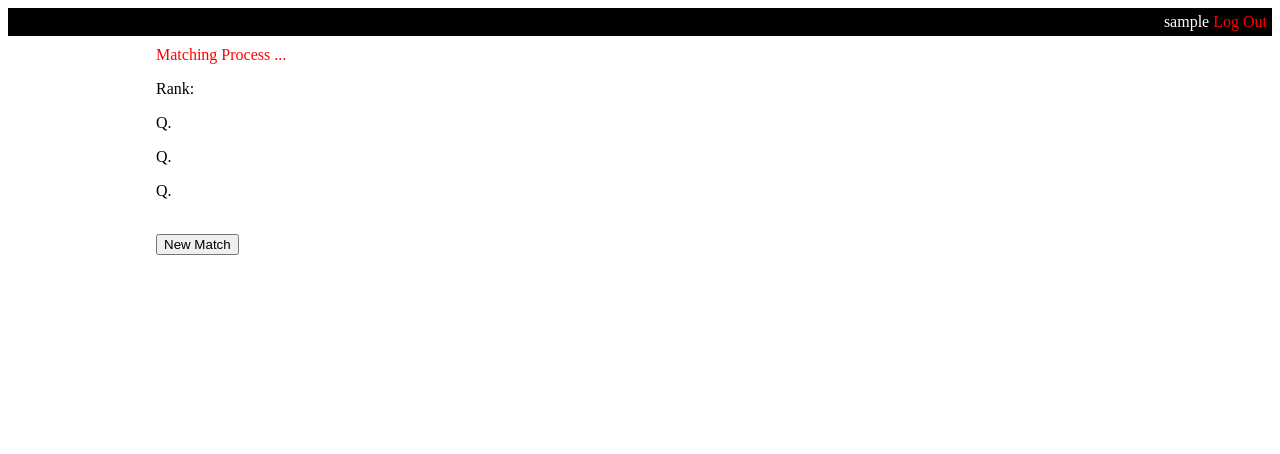
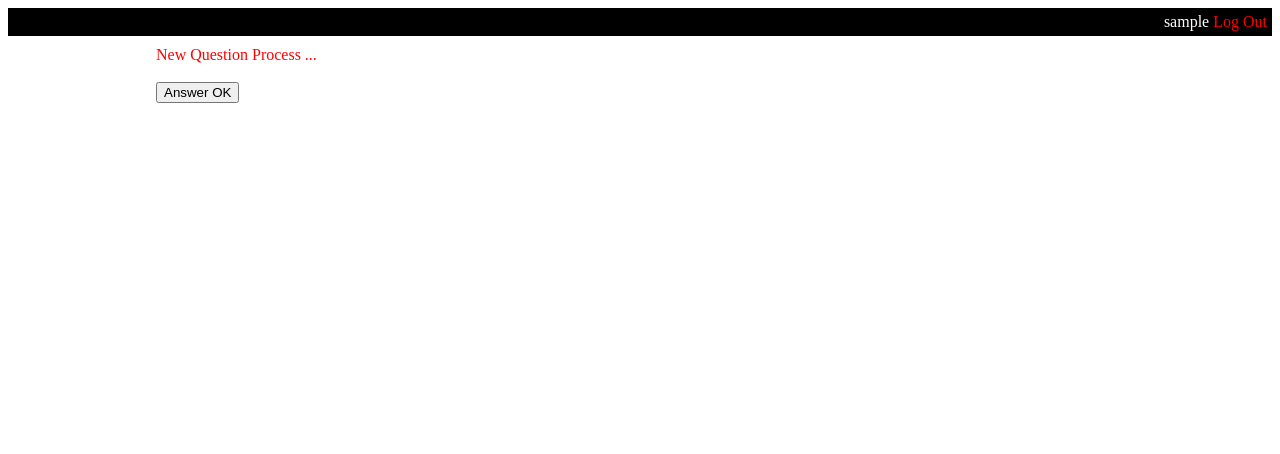
Before and after one commit to exAClior/LWAProj, a Django app: page /question/answer/ in a window 1280 px wide. Shown: the top 454 px of the page. Run offline with Django 3.2, Linux system fonts and the light colour scheme; the visitor is signed in with stand-in values (Sample User, id 1); parts of the project's set-up code (start-up, migrations or seed data) failed here and were passed over.

Commit message:
Update answer.html

```diff
--- a/depot/web/scalica/match/templates/answer.html
+++ b/depot/web/scalica/match/templates/answer.html
@@ -1,14 +1,14 @@
 {% extends "base.html" %}
 {% block content %}
-<a href="/match/">Matching Process ... </a>
-<form action="/match/" method="POST">
-
+<a href="/question/answer/">New Question Process ... </a>
+<form action="/question/answer/" method="POST">
+  {% csrf_token %}
+  {% for usr in users %}
   <input hidden="hidden" name="a{{forloop.counter}}id" type="text" value="{{an.id}}"></input>
-  <p>Rank:</p>
-  <p> Q.{{user.name}}</p>
-  <p> Q.{{user.name}}</p>
-  <p> Q.{{user.name}}</p>
+  <p>Matches:</p>
+  <p> Q.{{usr.id}}: {{usr.name}}</p>
+  {%endfor%}
   </br>
-  <button type="submit">New Match</button>
+  <button type="submit">Answer OK</button>
 </form>
 {% endblock %}
```
